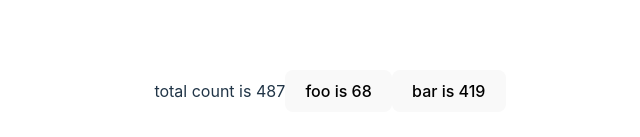
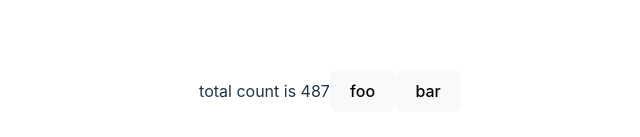
Before and after one commit to bduckdev/tsx-challenges, a React (Vite) app: page / in a window 1280 px wide. Shown: the part 309-446 px from the top of the page, without its empty margins (310-950 px from the left). Built offline with nearby package versions, Linux system fonts and the light colour scheme.

Commit message:
removed broken part in button component

```diff
--- a/src/Button.tsx
+++ b/src/Button.tsx
@@ -1,13 +1,9 @@
 interface ButtonProps {
-    name: string;
-    val: number;
-    handlerFunc: () => void;
+  name: string;
+  val: number;
+  handlerFunc: () => void;
 }
-function Button({ name, val, handlerFunc }: ButtonProps) {
-    return (
-        <button onClick={handlerFunc}>
-            {name} is {val}
-        </button>
-    );
+function Button({ name, handlerFunc }: ButtonProps) {
+  return <button onClick={handlerFunc}>{name}</button>;
 }
 export default Button;
```
Also changed, not shown: src/App.tsx (indentation only).
